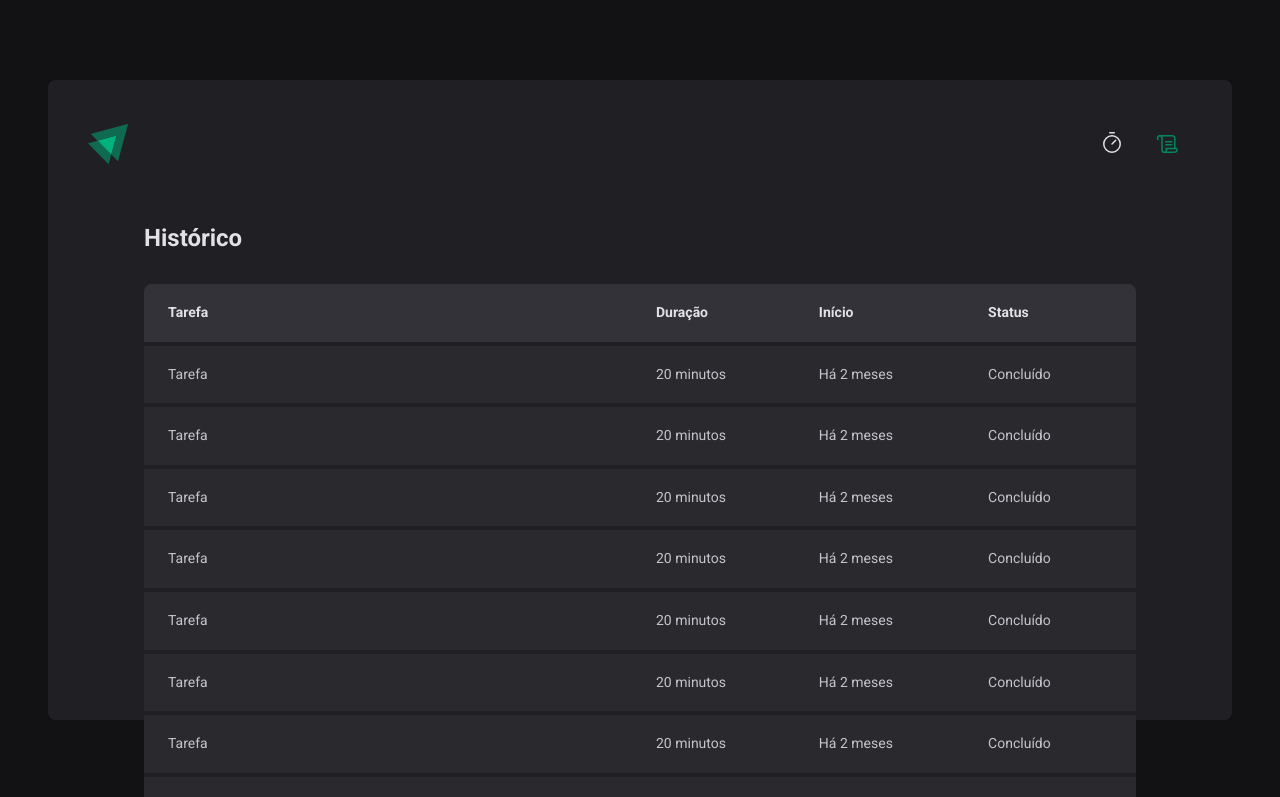
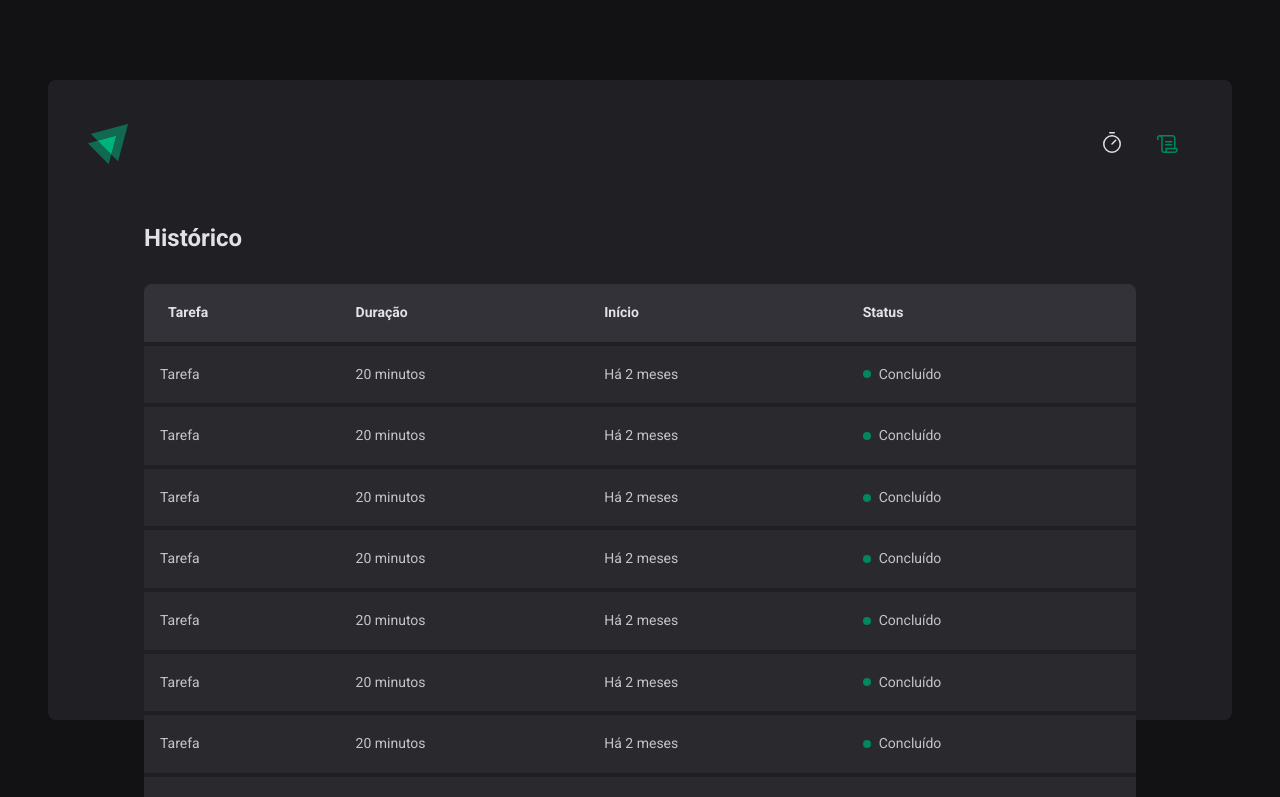
Before and after one commit to o-igor-trentini/ignite-timer, a React (Vite) app: page /history in a window 1280 px wide. Shown: the top 797 px of the page. Built offline with nearby package versions, Linux system fonts and the light colour scheme.

Commit message:
feat: Timer status

```diff
--- a/src/pages/History/index.tsx
+++ b/src/pages/History/index.tsx
@@ -1,5 +1,5 @@
 import { FC } from 'react'
-import { HistoryContainer, HistoryList } from './styles'
+import { HistoryContainer, HistoryList, Status } from './styles'
 
 export const History: FC = () => {
   return (
@@ -24,7 +24,9 @@ export const History: FC = () => {
                   <td>Tarefa</td>
                   <td>20 minutos</td>
                   <td>Há 2 meses</td>
-                  <td>Concluído</td>
+                  <td>
+                    <Status variant="finished">Concluído</Status>
+                  </td>
                 </tr>,
               )
               .map((item) => item)}
--- a/src/pages/History/styles.ts
+++ b/src/pages/History/styles.ts
@@ -1,4 +1,5 @@
 import styled from 'styled-components'
+import { defaultTheme } from '../../styles/themes/default'
 
 export const HistoryContainer = styled.main`
   flex: 1;
@@ -57,7 +58,7 @@ export const HistoryList = styled.div`
       background-color: ${({ theme }) => theme['gray-700']};
 
       &:first-child {
-        width: 50%;
+        width: 50
         padding-left: 1.5rem;
       }
 
@@ -67,3 +68,29 @@ export const HistoryList = styled.div`
     }
   }
 `
+
+const statusVariantColors = {
+  interrupt: defaultTheme['red-500'],
+  inProgress: defaultTheme['yellow-500'],
+  finished: defaultTheme['green-500'],
+}
+
+interface StatusProps {
+  variant: keyof typeof statusVariantColors
+}
+
+export const Status = styled.span<StatusProps>`
+  display: flex;
+  align-items: center;
+  gap: 0.5rem;
+
+  &::before {
+    content: '';
+
+    width: 0.5rem;
+    height: 0.5rem;
+
+    border-radius: 50%;
+    background: ${({ variant }) => statusVariantColors[variant]};
+  }
+`
```
